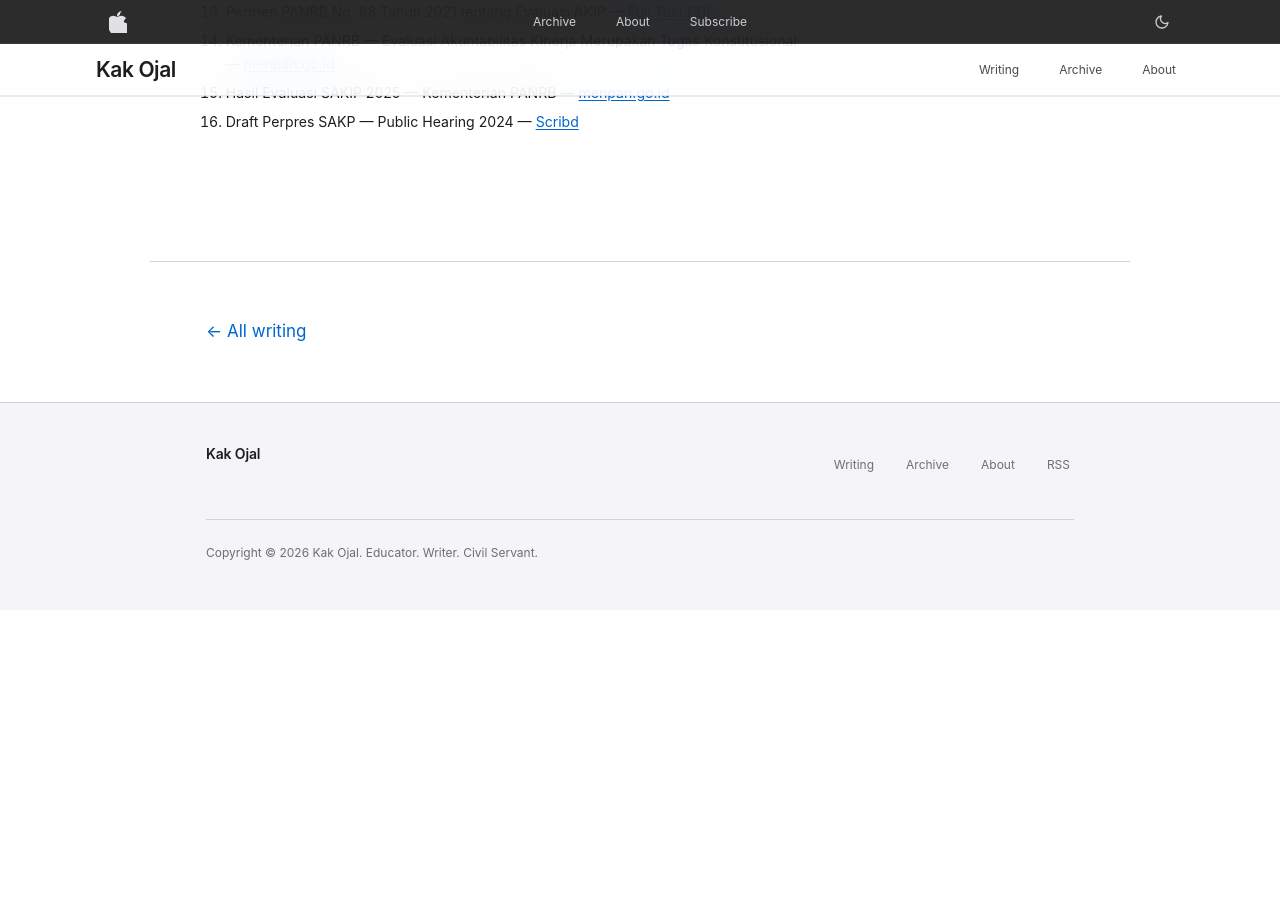
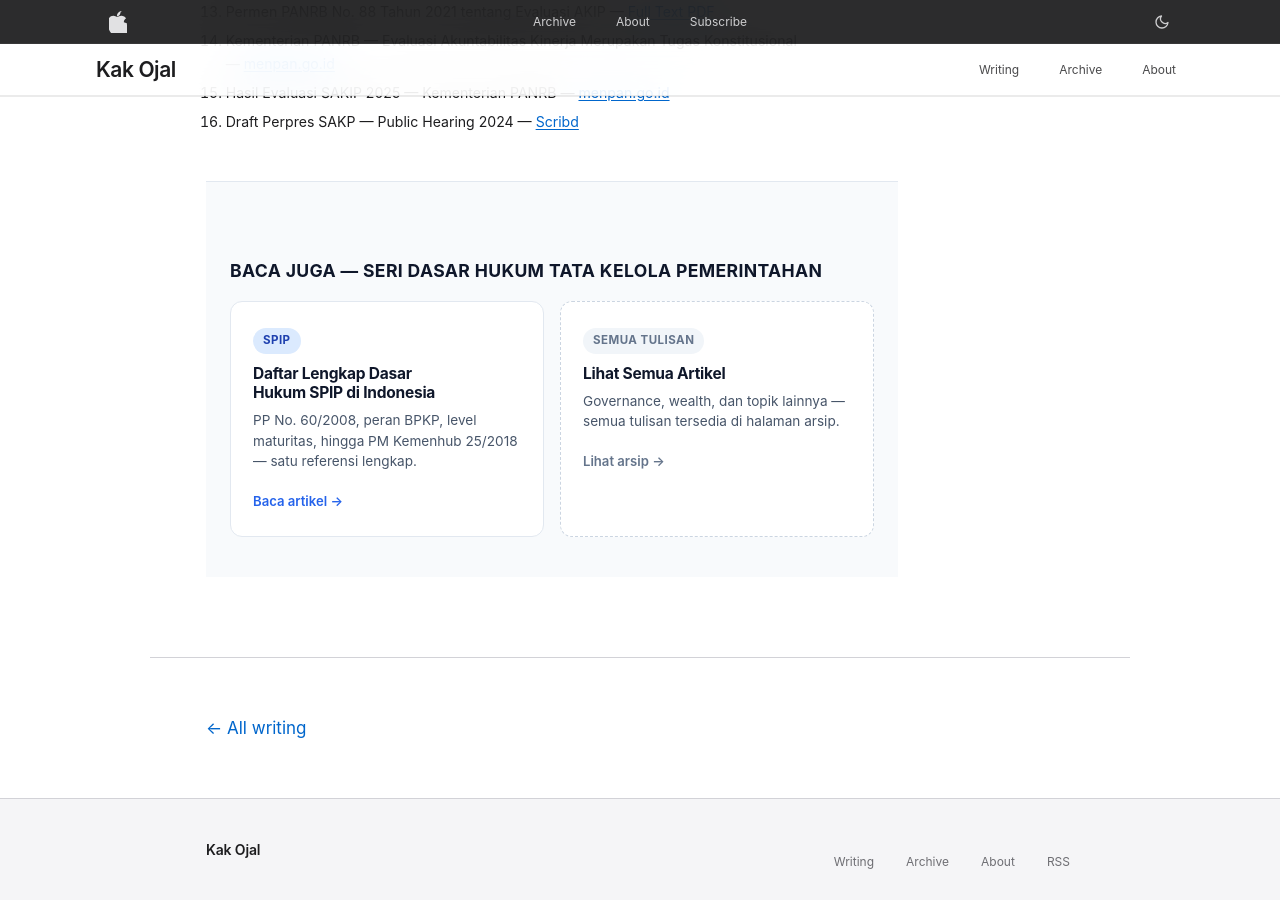
Before and after one commit to makhrojal/makhrojal.github.io, a Jekyll site: the page built from dasar-hukum-sakip.html, in a window 1280 px wide and 900 px high, scrolled down 27917 px. Built offline with Jekyll 4.4.1, drawn with Linux system fonts in a browser that asks for light colours; before the commit the page ends 28527 px from its top, so only the background shows below that.

Commit message:
feat: add 'Baca Juga' navigation to SAKIP article

```diff
--- a/dasar-hukum-sakip.html
+++ b/dasar-hukum-sakip.html
@@ -802,6 +802,29 @@
 
 </div><!-- end .container -->
 
+<!-- ===== BACA JUGA ===== -->
+<div class="related-articles" style="background:#f8fafc;border-top:1px solid #e2e8f0;padding:40px 0;margin-top:0;">
+  <div class="container" style="max-width:860px;margin:0 auto;padding:0 24px;">
+    <h2 style="font-size:1.1rem;font-weight:700;color:#0f172a;margin-bottom:20px;letter-spacing:.02em;text-transform:uppercase;">Baca Juga — Seri Dasar Hukum Tata Kelola Pemerintahan</h2>
+    <div style="display:grid;grid-template-columns:1fr 1fr;gap:16px;">
+      <!-- Card SPIP -->
+      <a href="/dasar-hukum-spip/" style="display:block;background:#fff;border:1px solid #e2e8f0;border-radius:12px;padding:20px 22px;text-decoration:none;transition:box-shadow .2s;" onmouseover="this.style.boxShadow='0 4px 20px rgba(0,0,0,.08)'" onmouseout="this.style.boxShadow='none'">
+        <span style="display:inline-block;background:#dbeafe;color:#1e40af;font-size:.72rem;font-weight:700;padding:3px 10px;border-radius:20px;letter-spacing:.04em;margin-bottom:10px;">SPIP</span>
+        <h3 style="font-size:.97rem;font-weight:700;color:#0f172a;margin:0 0 8px;">Daftar Lengkap Dasar Hukum SPIP di Indonesia</h3>
+        <p style="font-size:.85rem;color:#475569;margin:0 0 12px;line-height:1.5;">PP No. 60/2008, peran BPKP, level maturitas, hingga PM Kemenhub 25/2018 — satu referensi lengkap.</p>
+        <span style="font-size:.82rem;color:#2563eb;font-weight:600;">Baca artikel →</span>
+      </a>
+      <!-- Card Seri lain placeholder -->
+      <a href="/archive/" style="display:block;background:#fff;border:1px dashed #cbd5e1;border-radius:12px;padding:20px 22px;text-decoration:none;transition:box-shadow .2s;" onmouseover="this.style.boxShadow='0 4px 20px rgba(0,0,0,.06)'" onmouseout="this.style.boxShadow='none'">
+        <span style="display:inline-block;background:#f1f5f9;color:#64748b;font-size:.72rem;font-weight:700;padding:3px 10px;border-radius:20px;letter-spacing:.04em;margin-bottom:10px;">SEMUA TULISAN</span>
+        <h3 style="font-size:.97rem;font-weight:700;color:#0f172a;margin:0 0 8px;">Lihat Semua Artikel</h3>
+        <p style="font-size:.85rem;color:#475569;margin:0 0 12px;line-height:1.5;">Governance, wealth, dan topik lainnya — semua tulisan tersedia di halaman arsip.</p>
+        <span style="font-size:.82rem;color:#64748b;font-weight:600;">Lihat arsip →</span>
+      </a>
+    </div>
+  </div>
+</div>
+
 <!-- ===== FOOTER ===== -->
     </article>
   </div>
```
